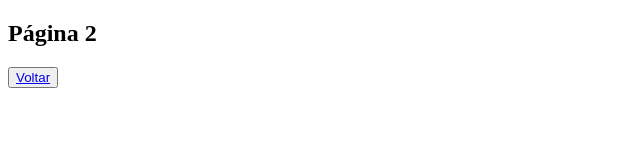
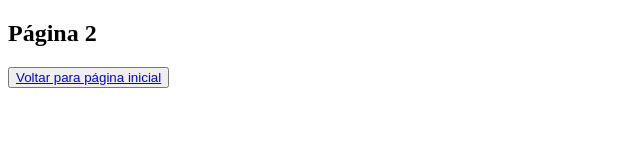
Before and after one commit to julianocmr60/Engenharia-de-Software-2, a plain HTML site: page Pg2.html in a window 1280 px wide. Shown: the whole page, without its empty margins (0-640 px from the left). Drawn offline with Linux system fonts and the light colour scheme.

Commit message:
Update Pg2.html

```diff
--- a/Pg2.html
+++ b/Pg2.html
@@ -7,6 +7,6 @@
 </head>
 <body>
     <h2>Página 2</h2>
-    <button><a href="Index.html">Voltar</a></button>
+    <button><a href="Index.html">Voltar para página inicial</a></button>
 </body>
 </html>
```
